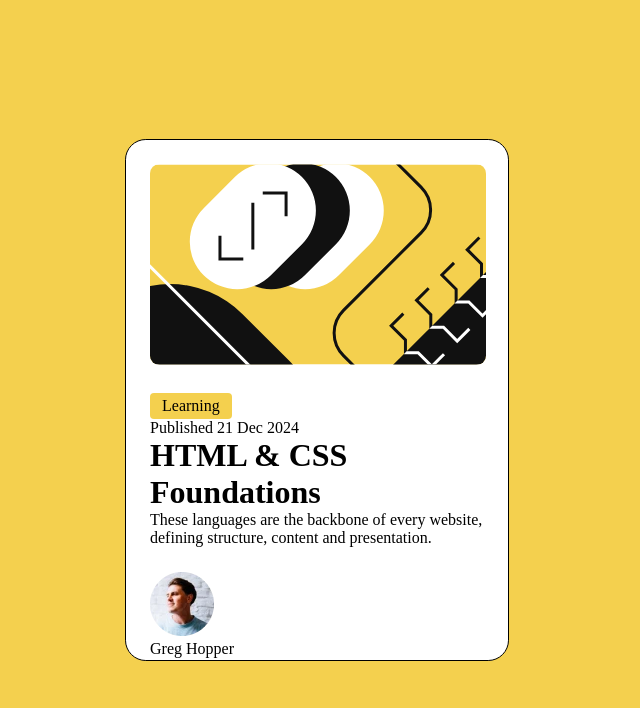
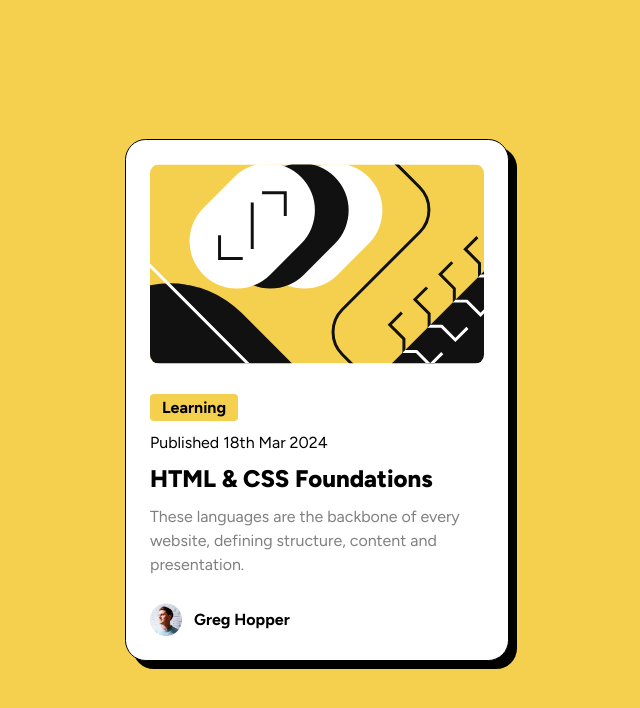
Before and after one commit to dekzyd/Blog-preview, a plain HTML site: page index.html in a window 1280 px wide. Shown: the whole page, without its empty margins (323-963 px from the left). Drawn offline with Linux system fonts and the light colour scheme.

Commit message:
complete project

```diff
--- a/index.html
+++ b/index.html
@@ -124,9 +124,11 @@
           <div class="tags">
             <p>Learning</p>
           </div>
-          <p id="date">Published 21 Dec 2024</p>
-          <h1>HTML & CSS Foundations</h1>
-          <p>
+          <p id="date">Published 18th Mar 2024</p>
+
+          <h2 class="heading">HTML & CSS Foundations</h2>
+
+          <p class="card-description">
             These languages are the backbone of every website, defining
             structure, content and presentation.
           </p>
--- a/style.css
+++ b/style.css
@@ -1,3 +1,5 @@
+@import url("https://fonts.googleapis.com/css2?family=Figtree:ital,wght@0,300..900;1,300..900&display=swap");
+
 * {
   margin: 0;
   padding: 0;
@@ -10,6 +12,7 @@ main {
   height: 100vh;
   align-items: center;
   justify-content: center;
+  font-family: "Figtree", sans-serif;
 }
 
 #card {
@@ -20,12 +23,35 @@ main {
   border: 1px black solid;
   display: flex;
   flex-direction: column;
-  gap: 1.5rem;
+  justify-content: space-between;
   padding: 1.5rem;
+  box-shadow: 0.5rem 0.5rem;
 }
 
 .card-image {
   border-radius: 0.6rem;
+  width: 100%;
+  height: auto;
+}
+
+.card-text {
+  display: flex;
+  flex-direction: column;
+  gap: 0.75rem;
+}
+
+.heading {
+  font-weight: 800;
+  font-size: x-large;
+}
+
+.heading:hover {
+  color: #f4d04e;
+}
+
+.card-description {
+  color: #7f7f7f;
+  line-height: 150%;
 }
 
 .tags {
@@ -33,4 +59,28 @@ main {
   padding: 4px 12px;
   border-radius: 0.25rem;
   display: inline-block;
+  font-weight: 700;
+  align-self: flex-start;
 }
+
+.card-author {
+  display: flex;
+  gap: 0.75rem;
+  align-items: center;
+  font-weight: 700;
+}
+
+.card-author img {
+  width: 2rem;
+}
+
+@media screen and (max-width: 375px) {
+  #card {
+    width: 327px;
+    height: 501px;
+  }
+
+  .heading {
+    font-size: larger;
+  }
+}
```
Also changed, not shown: screenshot.png (added), 2 other files.
